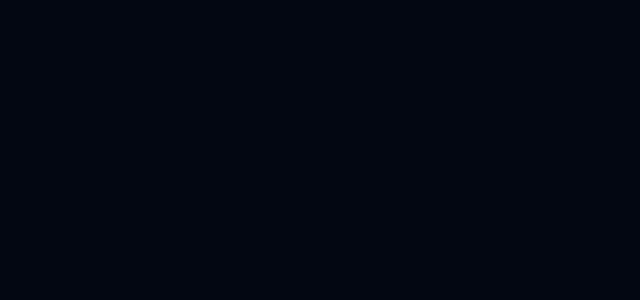
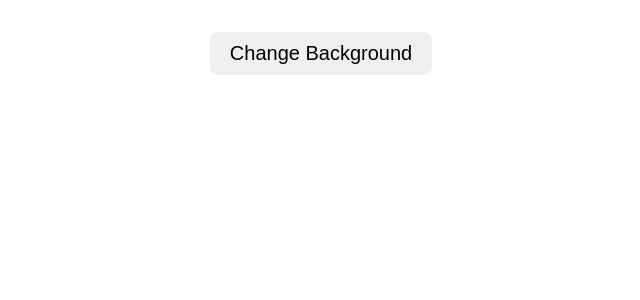
Before and after one commit to vinay-nb/React-Challenges-, a React (Create React App) app in the folder react-challenges/: page /background-changer in a window 1280 px wide. Before the commit this address had no page. Shown: the top 300 px of the page, without its empty margins (319-959 px from the left). Built offline with nearby package versions, Linux system fonts and the light colour scheme.

Commit message:
feat: background-changer

```diff
--- a/react-challenges/src/App.js
+++ b/react-challenges/src/App.js
@@ -1,5 +1,6 @@
 import "./App.css";
 import AppAccordion from "./Components/Accordion/AppAccordion";
+import BackgroundChanger from "./Components/BackgroundChanger/BackgroundChanger";
 import ImageGallery from "./Components/ImageGallery/ImageGallery";
 import Main from "./Components/Main/Main";
 import Star from "./Components/Starratings/Star";
@@ -13,6 +14,7 @@
         <Route path="/star-rating" element={<Star />} />
         <Route path="/image-gallery" element={<ImageGallery />} />
         <Route path="/accordion" element={<AppAccordion />} />
+        <Route path="/background-changer" element={<BackgroundChanger />} />
       </Routes>
     </div>
   );
--- /dev/null
+++ b/react-challenges/src/Components/BackgroundChanger/BackgroundChanger.js
@@ -0,0 +1,35 @@
+import React, { useEffect } from "react";
+import "./style.css";
+
+function BackgroundChanger() {
+  const getRandomColor = (color) => {
+    if (!color) {
+      const letter = "0123456789ABCDEF";
+      color = "#";
+      for (let i = 0; i < 6; i++) {
+        color += letter[Math.floor(Math.random() * 16)];
+      }
+    }
+    return color;
+  };
+
+  const changeBackgroundColor = (color) => {
+    document.body.style.backgroundColor = color;
+  };
+
+  useEffect(() => changeBackgroundColor("unset"), []);
+
+  return (
+    <div className="contianer-bg">
+      <button
+        type="button"
+        className="btn-change"
+        onClick={() => changeBackgroundColor(getRandomColor())}
+      >
+        Change Background
+      </button>
+    </div>
+  );
+}
+
+export default BackgroundChanger;
--- /dev/null
+++ b/react-challenges/src/Components/BackgroundChanger/style.css
@@ -0,0 +1,19 @@
+.contianer-bg {
+    width: 100%;
+    height: 100%;
+    text-align: center;
+}
+
+.btn-change {
+    padding: 10px 20px;
+    margin: 2rem auto;
+    font-size: 1.25rem;
+    font-weight: 500;
+    border: none;
+    border-radius: 8px;
+    box-shadow: 0 2px 4px rgba(0, 0, 0, 0%);
+}
+
+.btn-change:active {
+    transform: scale(0.98);
+}
--- a/react-challenges/src/Components/Main/Main.js
+++ b/react-challenges/src/Components/Main/Main.js
@@ -5,9 +5,18 @@
   return (
     <div className="container">
       <div className="card">
-        <Link to="/star-rating" className="link-cls">Star rating </Link>
-        <Link to="/image-gallery" className="link-cls">Image Gallery </Link>
-        <Link to="/accordion" className="link-cls">Accordion </Link>
+        <Link to="/star-rating" className="link-cls">
+          Star rating{" "}
+        </Link>
+        <Link to="/image-gallery" className="link-cls">
+          Image Gallery{" "}
+        </Link>
+        <Link to="/accordion" className="link-cls">
+          Accordion{" "}
+        </Link>
+        <Link to="/background-changer" className="link-cls">
+          Background Changer{" "}
+        </Link>
       </div>
     </div>
   );
```
